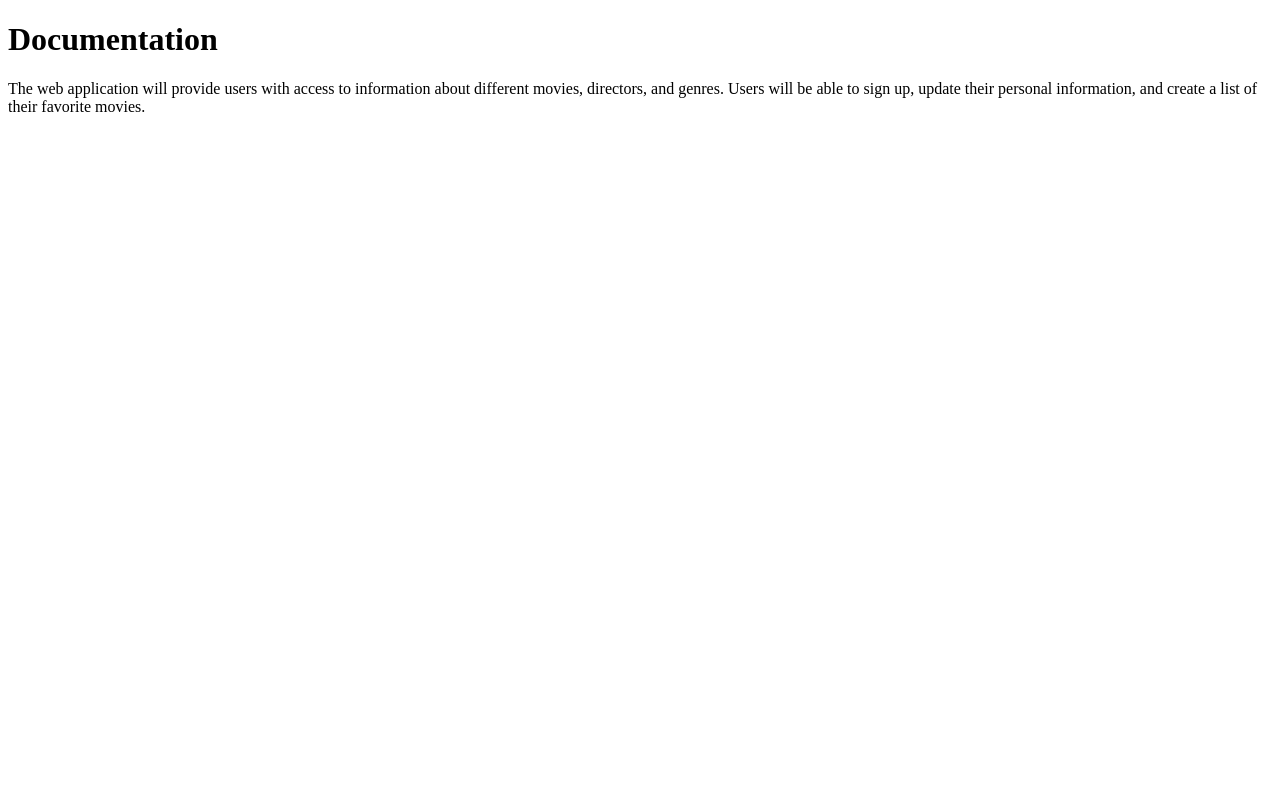
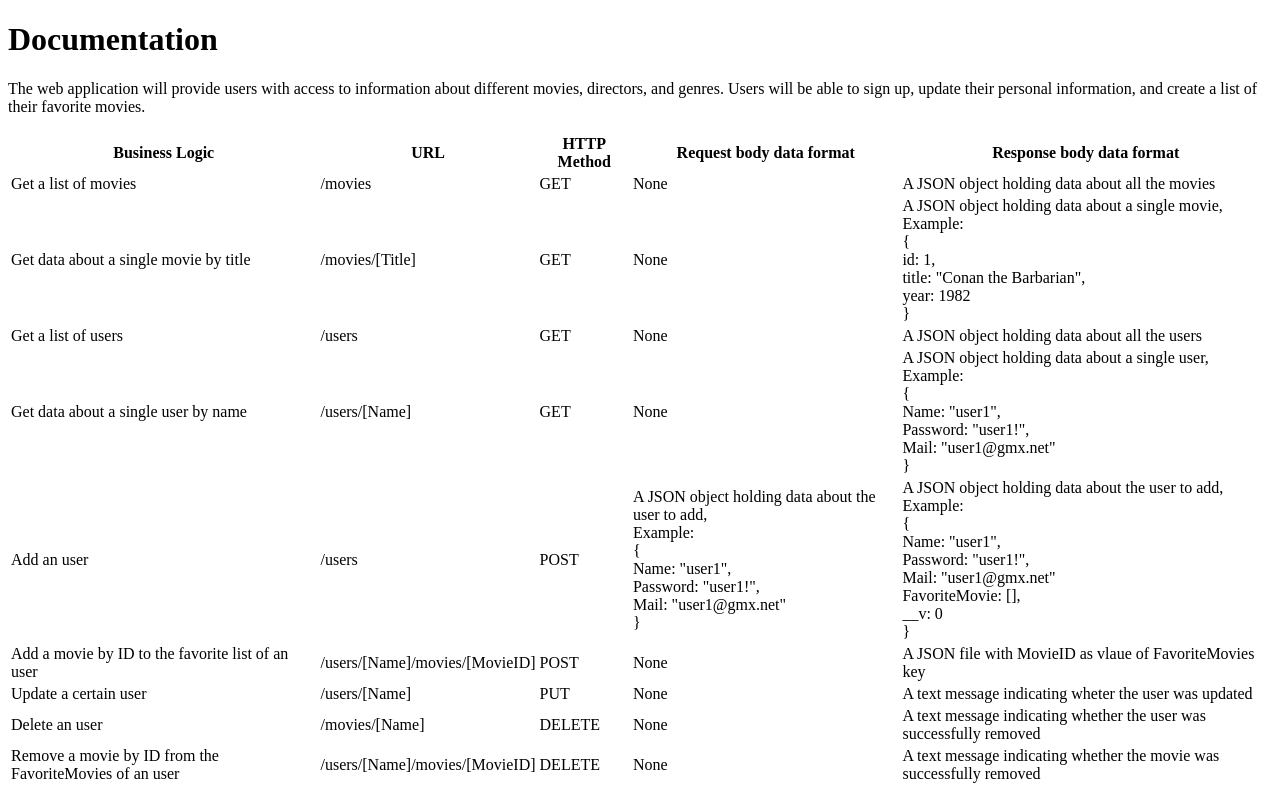
Before and after one commit to mr-jingo/movie_api, a website: page public/documentation.html in a window 1280 px wide. Drawn offline with Linux system fonts and the light colour scheme.

Commit message:
URL endpoints and request methods added

```diff
--- a/public/documentation.html
+++ b/public/documentation.html
@@ -10,5 +10,115 @@
 movies, directors, and genres. Users will be able to sign up, update their
 personal information, and create a list of their favorite movies.
     </p>
+    <table>
+      <thead>
+        <tr>
+          <th>Business Logic</th>
+          <th>URL</th>
+          <th>HTTP Method</th>
+          <th>Request body data format</th>
+          <th>Response body data format</th>
+        </tr>
+      </thead>
+      <tbody>
+        <tr>
+          <td>Get a list of movies</td>
+          <td>/movies</td>
+          <td>GET</td>
+          <td>None</td>
+          <td>A JSON object holding data about all the movies</td>
+        </tr>
+        <tr>
+          <td>Get data about a single movie by title</td>
+          <td>/movies/[Title]</td>
+          <td>GET</td>
+          <td>None</td>
+          <td>
+            A JSON object holding data about a single movie,<br>
+            Example:<br>
+            {<br>
+              id: 1,<br>
+              title: "Conan the Barbarian",<br>
+              year: 1982<br>
+            }
+          </td>
+        </tr>
+        <tr>
+          <td>Get a list of users</td>
+          <td>/users</td>
+          <td>GET</td>
+          <td>None</td>
+          <td>A JSON object holding data about all the users</td>
+        </tr>
+        <tr>
+          <td>Get data about a single user by name</td>
+          <td>/users/[Name]</td>
+          <td>GET</td>
+          <td>None</td>
+          <td>
+            A JSON object holding data about a single user,<br>
+            Example:<br>
+            {<br>
+              Name: "user1",<br>
+              Password: "user1!",<br>
+              Mail: "user1@gmx.net"<br>
+            }
+          </td>
+        </tr>
+        <tr>
+          <td>Add an user</td>
+          <td>/users</td>
+          <td>POST</td>
+          <td>
+            A JSON object holding data about the user to add,<br>
+            Example:<br>
+            {<br>
+              Name: "user1",<br>
+              Password: "user1!",<br>
+              Mail: "user1@gmx.net"<br>
+            }
+          </td>
+          <td>
+            A JSON object holding data about the user to add,<br>
+            Example:<br>
+            {<br>
+              Name: "user1",<br>
+              Password: "user1!",<br>
+              Mail: "user1@gmx.net"<br>
+              FavoriteMovie: [],<br>
+              __v: 0<br>
+            }
+          </td>
+        </tr>
+        <tr>
+          <td>Add a movie by ID to the favorite list of an user</td>
+          <td>/users/[Name]/movies/[MovieID]</td>
+          <td>POST</td>
+          <td>None</td>
+          <td>A JSON file with MovieID as vlaue of FavoriteMovies key</td>
+        </tr>
+        <tr>
+          <td>Update a certain user</td>
+          <td>/users/[Name]</td>
+          <td>PUT</td>
+          <td>None</td>
+          <td>A text message indicating wheter the user was updated</td>
+        </tr>
+        <tr>
+          <td>Delete an user</td>
+          <td>/movies/[Name]</td>
+          <td>DELETE</td>
+          <td>None</td>
+          <td>A text message indicating whether the user was successfully removed</td>
+        </tr>
+        <tr>
+          <td>Remove a movie by ID from the FavoriteMovies of an user</td>
+          <td>/users/[Name]/movies/[MovieID]</td>
+          <td>DELETE</td>
+          <td>None</td>
+          <td>A text message indicating whether the movie was successfully removed</td>
+        </tr>
+      </tbody>
+    </table>
   </body>
 </html>
```
